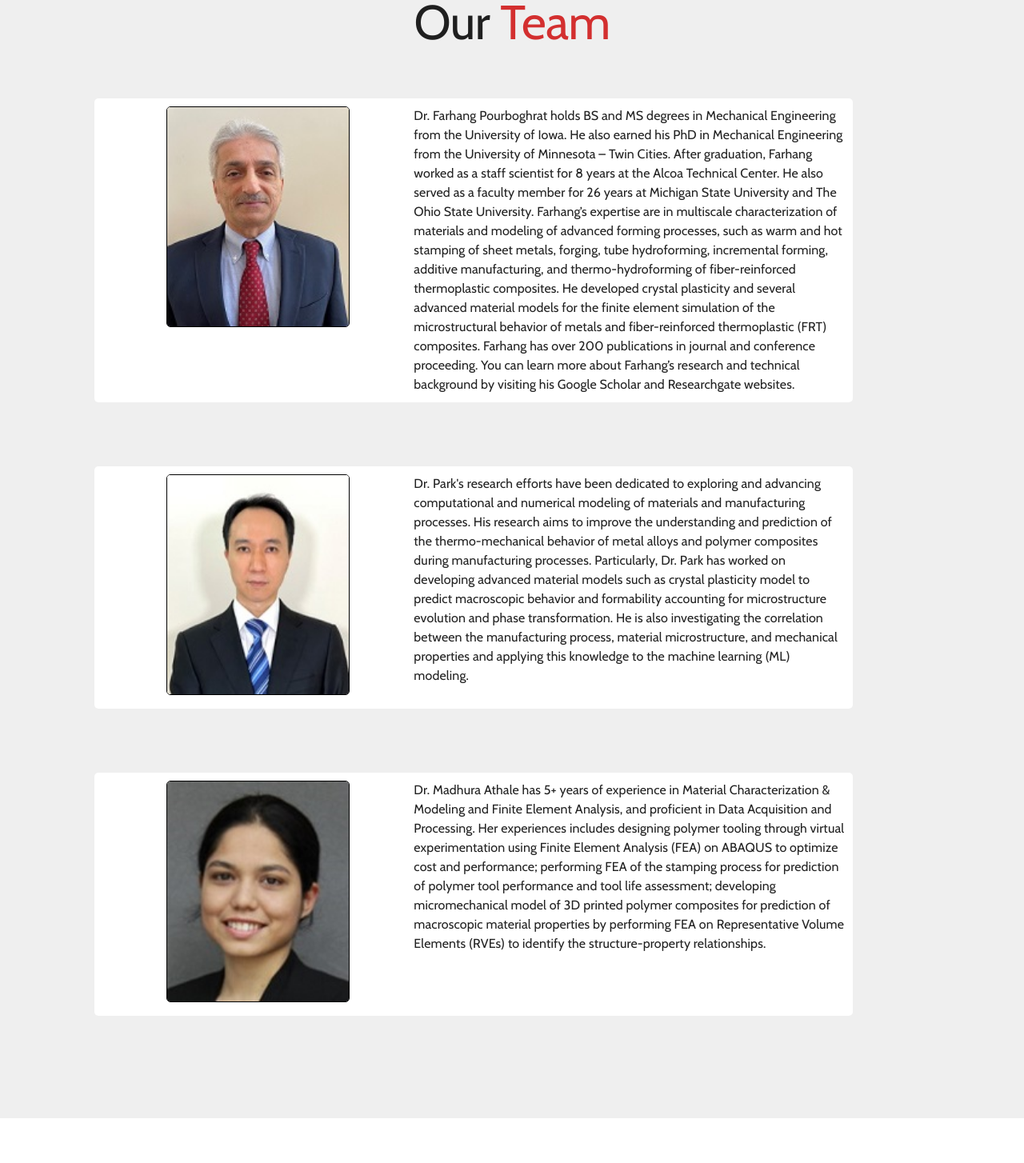
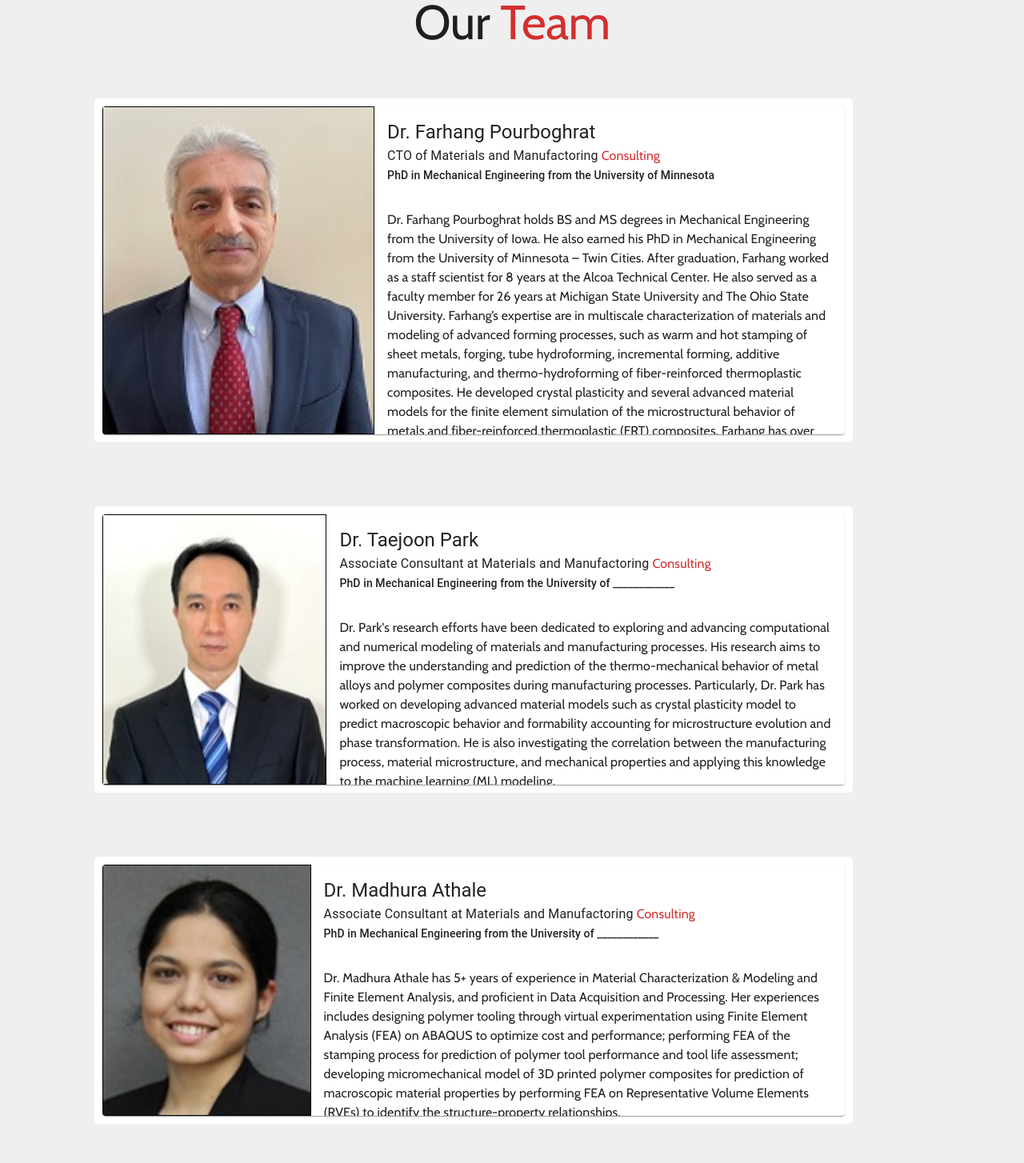
Before and after one commit to kekons4/MMC-Website, a React (Vite) app in the folder mmc-website/: page /about in a window 1280 px wide. Shown: the part 120-1574 px from the top of the page at 80% size. Built offline with nearby package versions, Linux system fonts and the light colour scheme.

Commit message:
adjusted the About us page to display cards of each team member

```diff
--- a/mmc-website/src/AboutUs/AboutUs.jsx
+++ b/mmc-website/src/AboutUs/AboutUs.jsx
@@ -12,34 +12,67 @@ function AboutUs() {
             <Container maxWidth="md">
                 <Grid container columns={4} rowSpacing={2} columnSpacing={{xs: 1, sm: 2, md: 2}}>
                     <Grid container columnSpacing={{xs: 1, sm: 2, md: 10}} sx={{marginBottom: "5rem", backgroundColor: "white", padding: "10px", borderRadius: "5px"}}>
-                        <Grid item md={4}>
-                            <img src="../images/farhang.jpg" alt="picture of farhang" style={{width: "100%", height: "auto", borderRadius: "5px", border: "1px black solid"}} />
-                        </Grid>
-                        <Grid item md={8}>
-                            <Typography variant='p'>
+                        <Card sx={{display: "flex"}}>
+                            <CardMedia component="img" image='../images/farhang.jpg' alt='picture of Dr. Pourboghrat' sx={{border: "1px black solid", width: "100%"}} />
+                            <Box sx={{display: "flex", flexDirection: "column"}}>
+                                <CardContent>
+                                    <Typography variant='h5' component="div">
+                                        Dr. Farhang Pourboghrat
+                                    </Typography>
+                                    <Typography variant='subtitle1' component="div">CTO of Materials and Manufactoring <span className={classes.consulting}>Consulting</span></Typography>
+                                    <Typography variant='subtitle2' component="div">
+                                        PhD in Mechanical Engineering from the University of Minnesota
+                                    </Typography>
+                                </CardContent>
+                                <Box>
+                                    <Typography variant='p' component="div" sx={{padding: "1rem"}}>
                                         Dr. Farhang Pourboghrat holds BS and MS degrees in Mechanical Engineering from the University of Iowa. He also earned his PhD in Mechanical Engineering from the University of Minnesota – Twin Cities.  After graduation, Farhang worked as a staff scientist for 8 years at the Alcoa Technical Center. He also served as a faculty member for 26 years at Michigan State University and The Ohio State University. Farhang’s expertise are in multiscale characterization of materials and modeling of advanced forming processes, such as warm and hot stamping of sheet metals, forging, tube hydroforming, incremental forming, additive manufacturing, and thermo-hydroforming of fiber-reinforced thermoplastic composites.  He developed  crystal plasticity and several advanced material models for the finite element simulation of the microstructural behavior of metals and fiber-reinforced thermoplastic (FRT) composites. Farhang has over 200 publications in journal and conference proceeding. You can learn more about Farhang’s research and technical background by visiting his Google Scholar and Researchgate websites.
                                     </Typography>
-                        </Grid>
+                                </Box>
+                            </Box>
+                        </Card>
                     </Grid>
                     <Grid container columnSpacing={{xs: 1, sm: 2, md: 10}} sx={{marginBottom: "5rem", backgroundColor: "white", padding: "10px", borderRadius: "5px"}}>
-                        <Grid item md={4}>
-                            <img src="../images/taejoon.jpg" alt="picture of farhang" style={{width: "100%", height: "auto", borderRadius: "5px", border: "1px black solid"}} />
-                        </Grid>
-                        <Grid item md={8}>
-                            <Typography variant='p'>
+                        <Card sx={{display: "flex"}}>
+                            <CardMedia component="img" image='../images/taejoon.jpg' alt='picture of Dr. Taejoon Park' sx={{border: "1px black solid", width: "100%"}} />
+                            <Box sx={{display: "flex", flexDirection: "column"}}>
+                                <CardContent>
+                                    <Typography variant='h5' component="div">
+                                        Dr. Taejoon Park
+                                    </Typography>
+                                    <Typography variant='subtitle1' component="div">Associate Consultant at Materials and Manufactoring <span className={classes.consulting}>Consulting</span></Typography>
+                                    <Typography variant='subtitle2' component="div">
+                                        PhD in Mechanical Engineering from the University of ____________
+                                    </Typography>
+                                </CardContent>
+                                <Box>
+                                    <Typography variant='p' component="div" sx={{padding: "1rem"}}>
                                         Dr. Park's research efforts have been dedicated to exploring and advancing computational and numerical modeling of materials and manufacturing processes. His research aims to improve the understanding and prediction of the thermo-mechanical behavior of metal alloys and polymer composites during manufacturing processes. Particularly, Dr. Park has worked on developing advanced material models such as crystal plasticity model to predict macroscopic behavior and formability accounting for microstructure evolution and phase transformation. He is also investigating the correlation between the manufacturing process, material microstructure, and mechanical properties and applying this knowledge to the machine learning (ML) modeling.
                                     </Typography>
-                        </Grid>
+                                </Box>
+                            </Box>
+                        </Card>
                     </Grid>
                     <Grid container columnSpacing={{xs: 1, sm: 2, md: 10}} sx={{marginBottom: "5rem", backgroundColor: "white", padding: "10px", borderRadius: "5px"}}>
-                        <Grid item md={4}>
-                            <img src="../images/madhura.jpg" alt="picture of farhang" style={{width: "100%", height: "auto", borderRadius: "5px", border: "1px black solid"}} />
-                        </Grid>
-                        <Grid item md={8}>
-                            <Typography variant='p'>
+                        <Card sx={{display: "flex"}}>
+                            <CardMedia component="img" image='../images/madhura.jpg' alt='picture of Dr. Madhura Athale' sx={{border: "1px black solid", width: "100%"}} />
+                            <Box sx={{display: "flex", flexDirection: "column"}}>
+                                <CardContent>
+                                    <Typography variant='h5' component="div">
+                                        Dr. Madhura Athale
+                                    </Typography>
+                                    <Typography variant='subtitle1' component="div">Associate Consultant at Materials and Manufactoring <span className={classes.consulting}>Consulting</span></Typography>
+                                    <Typography variant='subtitle2' component="div">
+                                        PhD in Mechanical Engineering from the University of ____________
+                                    </Typography>
+                                </CardContent>
+                                <Box>
+                                    <Typography variant='p' component="div" sx={{padding: "1rem"}}>
                                         Dr. Madhura Athale has 5+ years of experience in Material Characterization & Modeling and Finite Element Analysis, and proficient in Data Acquisition and Processing. Her experiences includes designing polymer tooling through virtual experimentation using Finite Element Analysis (FEA) on ABAQUS to optimize cost and performance; performing FEA of the stamping process for prediction of polymer tool performance and tool life assessment; developing micromechanical model of 3D printed polymer composites for prediction of macroscopic material properties by performing FEA on Representative Volume Elements (RVEs) to identify the structure-property relationships.
                                     </Typography>
-                        </Grid>
+                                </Box>
+                            </Box>
+                        </Card>
                     </Grid>
                 </Grid>
             </Container>
```
Lines whose indentation alone changed are shown as unchanged.
